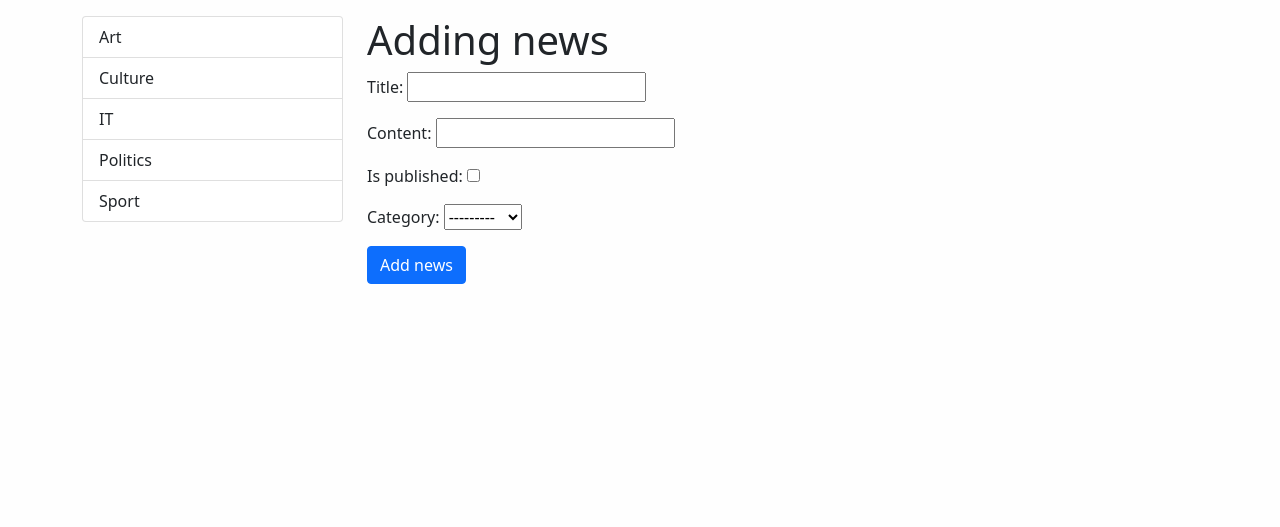
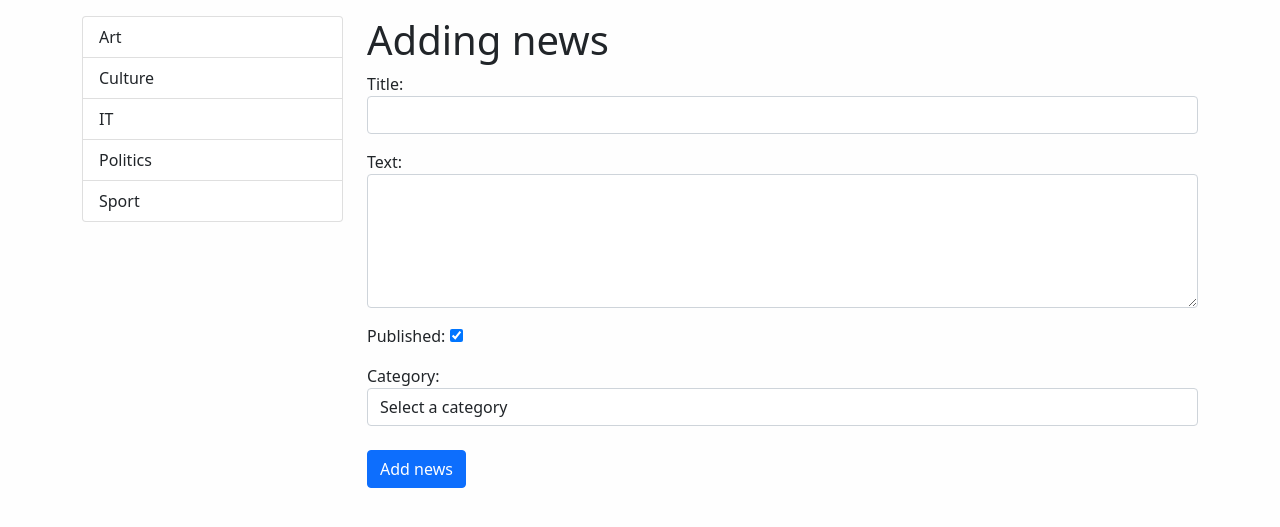
Before and after one commit to kastenka/FirstSite, a Django app: page /news/add-news/ in a window 1280 px wide. Shown: the part 56-583 px from the top of the page. Run offline with Django 4.2, Linux system fonts and the light colour scheme; data comes from the database, SQL or seed files in the repository; both versions use the stored data as it was after the commit; some libraries are stand-ins or nearby versions.

Commit message:
Add the ability to create news from the form

```diff
--- a/testsite/testsite/news/forms.py
+++ b/testsite/testsite/news/forms.py
@@ -3,7 +3,9 @@ from .models import Category
 
 
 class NewsForm(forms.Form):
-    title = forms.CharField(max_length=150)
-    content = forms.CharField()
-    is_published = forms.BooleanField()
-    category = forms.ModelChoiceField(queryset=Category.objects.all())
+    title = forms.CharField(max_length=150, widget=forms.TextInput(attrs={"class": "form-control"}))
+    content = forms.CharField(label='Text', required=False,
+                              widget=forms.Textarea(attrs={"class": "form-control", "rows": "5"}))
+    is_published = forms.BooleanField(label='Published', initial=True)
+    category = forms.ModelChoiceField(queryset=Category.objects.all(), empty_label='Select a category',
+                                      widget=forms.Select(attrs={"class": "form-control"}))
--- a/testsite/testsite/news/templates/news/add_news.html
+++ b/testsite/testsite/news/templates/news/add_news.html
@@ -13,6 +13,50 @@ Adding news
     <form action="{% url 'add_news' %}" method="post">
         {% csrf_token %}
         {{ form.as_p }}
-        <button type="submit" class="btn btn-primary btn-block">Add news</button>
+
+        {% comment %}
+        {{ form.non_field_errors }}
+        <div class="form-group">
+            <label for="{{ form.title.id_for_label }}">Title: </label>
+            {{ form.title }}
+            <div class="invalid-feedback">
+                {{ form.title.errors }}
+            </div>
+        </div>
+        <div class="form-group">
+            <label for="{{ form.content.id_for_label }}">Content: </label>
+            {{ form.content }}
+            <div class="invalid-feedback">
+                {{ form.content.errors }}
+            </div>
+        </div>
+        <div class="form-group">
+            <label for="{{ form.is_published.id_for_label }}">Is published: </label>
+            {{ form.is_published}}
+            <div class="invalid-feedback">
+                {{ form.is_published.errors }}
+            </div>
+        </div>
+        <div class="form-group">
+            <label for="{{ form.category.id_for_label }}">Category: </label>
+            {{ form.category}}
+            <div class="invalid-feedback">
+                {{ form.category.errors }}
+            </div>
+         </div>
+        {% endcomment %}
+
+        {% comment %}
+        {% for field in form %}
+            <div class="form-group mt-3">
+                {{ field.label_tag }}
+                {{ field }}
+                 <div class="invalid-feedback">
+                    {{ field.errors }}
+                </div>
+            </div>
+        {% endfor %}
+        {% endcomment %}
+        <button type="submit" class="btn btn-primary btn-block mt-2">Add news</button>
     </form>
 {% endblock content %}
--- a/testsite/testsite/news/views.py
+++ b/testsite/testsite/news/views.py
@@ -1,6 +1,5 @@
-from django.shortcuts import render
+from django.shortcuts import render, get_object_or_404, redirect
 from .models import News, Category
-from django.shortcuts import get_object_or_404
 from .forms import NewsForm
 
 
@@ -31,7 +30,11 @@ def view_news(request, news_id):
 
 def add_news(request):
     if request.method == 'POST':
-        form = NewsForm()
+        form = NewsForm(request.POST)
+        if form.is_valid():
+            # print(form.cleaned_data)
+            news = News.objects.create(**form.cleaned_data)
+            return redirect(news)
     else:
         form = NewsForm()
     return render(request, template_name='news/add_news.html', context={"form": form})
--- a/testsite/testsite/testsite/static/css/style.css
+++ b/testsite/testsite/testsite/static/css/style.css
@@ -1,3 +1,7 @@
 body {
     background-color: #fefefe;
 }
+
+.errorlist {
+    color: red;
+}
```
Also changed, not shown: testsite/testsite/db.sqlite3.
